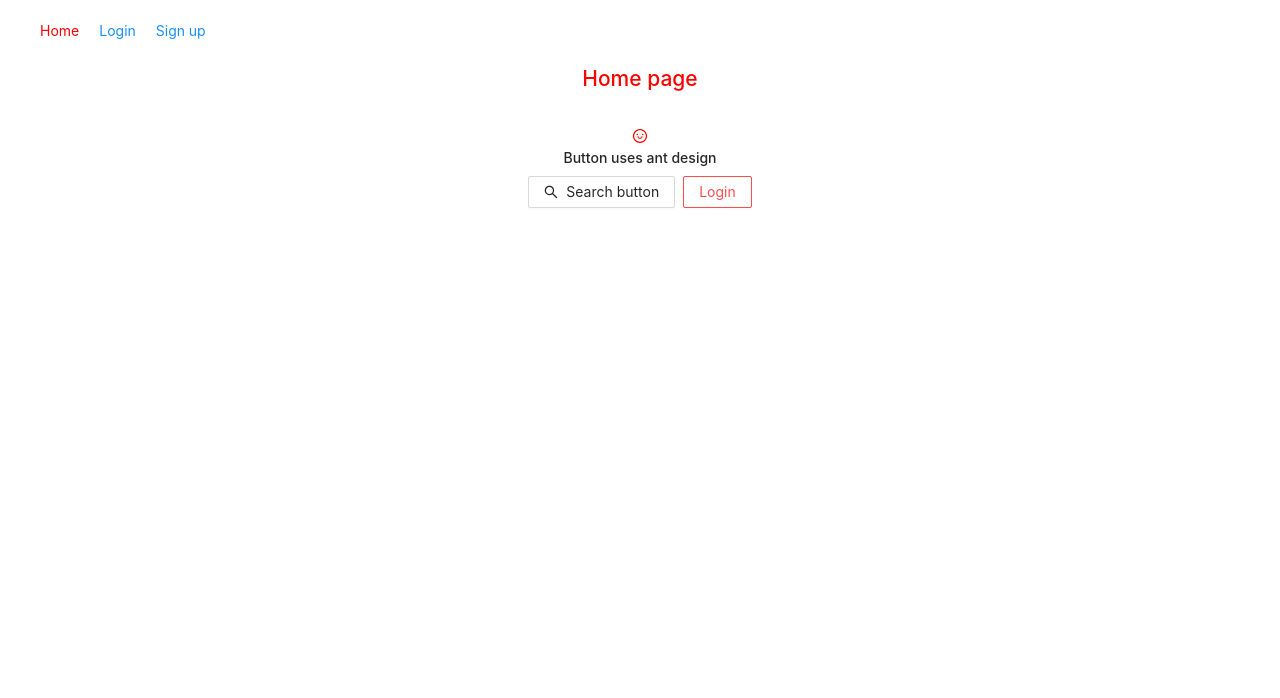
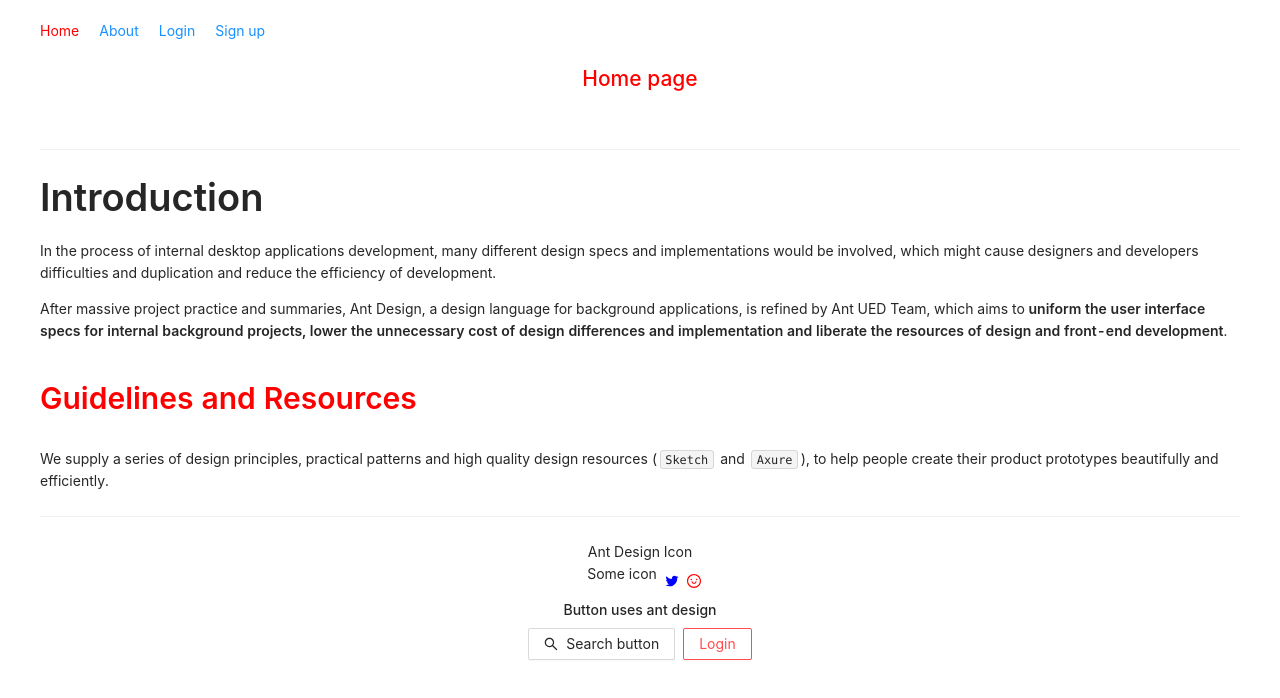
Before and after one commit to xBoot101/adam, a React (Create React App) app: page / in a window 1280 px wide. Shown: the top 698 px of the page. Built offline with nearby package versions, Linux system fonts and the light colour scheme.

Commit message:
About page added.

```diff
--- a/package.json
+++ b/package.json
@@ -38,5 +38,6 @@
       "last 1 firefox version",
       "last 1 safari version"
     ]
-  }
+  },
+  "packageManager": "yarn@3.2.3"
 }
--- a/src/App.js
+++ b/src/App.js
@@ -1,4 +1,4 @@
-import './App.css';
+import './App.scss';
 import 'antd/dist/antd.min.css';
 import { Routes, Route } from 'react-router-dom';
 
@@ -6,6 +6,7 @@
 import Home from './pages/Home';
 import Login from './pages/Login';
 import Signup from './pages/Signup';
+import About from './pages/About';
 function App() {
 	return (
 		<div className='App'>
@@ -13,6 +14,7 @@
 
 			<Routes>
 				<Route path='/' element={<Home />} />
+				<Route path='/about' element={<About />} />
 				<Route path='/login' element={<Login />} />
 				<Route path='/signup' element={<Signup />} />
 			</Routes>
--- a/src/components/Navbar.js
+++ b/src/components/Navbar.js
@@ -18,6 +18,16 @@
 						}
 					>
 						Home
+					</NavLink>
+				</li>
+				<li>
+					<NavLink
+						to='/about'
+						style={({ isActive }) =>
+							isActive ? activeStyle : undefined
+						}
+					>
+						About
 					</NavLink>
 				</li>
 				<li>
--- /dev/null
+++ b/src/pages/About.js
@@ -0,0 +1,22 @@
+import { Divider } from 'antd';
+import React from 'react';
+
+const About = () => {
+	return (
+		<div>
+			<h2>About page.</h2>
+
+			<span>Hello</span>
+			<Divider style={{ color: 'red' }} type='vertical' />
+
+			<span>Hello</span>
+			<Divider style={{ backgroundColor: 'red' }} type='vertical' />
+
+			<span>Hello</span>
+			<Divider orientation='left'>Horizontal</Divider>
+			<Divider></Divider>
+		</div>
+	);
+};
+
+export default About;
--- a/src/pages/Home.js
+++ b/src/pages/Home.js
@@ -1,13 +1,56 @@
 import React from 'react';
 import { Link } from 'react-router-dom';
-import { SearchOutlined, SmileOutlined } from '@ant-design/icons';
-import { Button, Tooltip, Space } from 'antd';
+import {
+	SearchOutlined,
+	SmileOutlined,
+	TwitterOutlined,
+} from '@ant-design/icons';
+import { Button, Tooltip, Space, Divider, Typography } from 'antd';
 import './Home.scss';
+
+const { Title, Paragraph, Text } = Typography;
 const Home = () => {
 	return (
 		<div className='container'>
 			<h2>Home page</h2>
+			<Divider></Divider>
+			<Typography>
+				<Title>Introduction</Title>
+				<Paragraph>
+					In the process of internal desktop applications development,
+					many different design specs and implementations would be
+					involved, which might cause designers and developers
+					difficulties and duplication and reduce the efficiency of
+					development.
+				</Paragraph>
+				<Paragraph>
+					After massive project practice and summaries, Ant Design, a
+					design language for background applications, is refined by
+					Ant UED Team, which aims to{' '}
+					<Text strong>
+						uniform the user interface specs for internal background
+						projects, lower the unnecessary cost of design
+						differences and implementation and liberate the
+						resources of design and front-end development
+					</Text>
+					.
+				</Paragraph>
+				<Title level={2}>Guidelines and Resources</Title>
+				<Paragraph>
+					We supply a series of design principles, practical patterns
+					and high quality design resources (<Text code>Sketch</Text>{' '}
+					and <Text code>Axure</Text>), to help people create their
+					product prototypes beautifully and efficiently.
+				</Paragraph>
+
+				<Divider />
+			</Typography>
+
+			<Text>Ant Design Icon</Text>
 			<Space>
+				<br />
+				<Paragraph>Some icon</Paragraph>
+				<TwitterOutlined style={{ color: 'blue' }} />
 				<SmileOutlined style={{ color: 'red' }} />
 			</Space>
 			<h4>Button uses ant design</h4>
@@ -15,13 +58,12 @@
 				<Tooltip title='search'>
 					<Button icon={<SearchOutlined />}>Search button</Button>
 				</Tooltip>
-				<Link to='/login'>
-					<Tooltip title='link button'>
-						<Button danger href='/login'>
-							Login
-						</Button>
-					</Tooltip>
-				</Link>
+
+				<Tooltip title='link button'>
+					<Button danger>
+						<Link to='/login'>Login</Link>
+					</Button>
+				</Tooltip>
 			</Space>
 		</div>
 	);
```
Also changed, not shown: .yarnrc.yml (added), src/App.scss (renamed from src/App.css), 2 other files (tests, documents, lock files or other folders).
